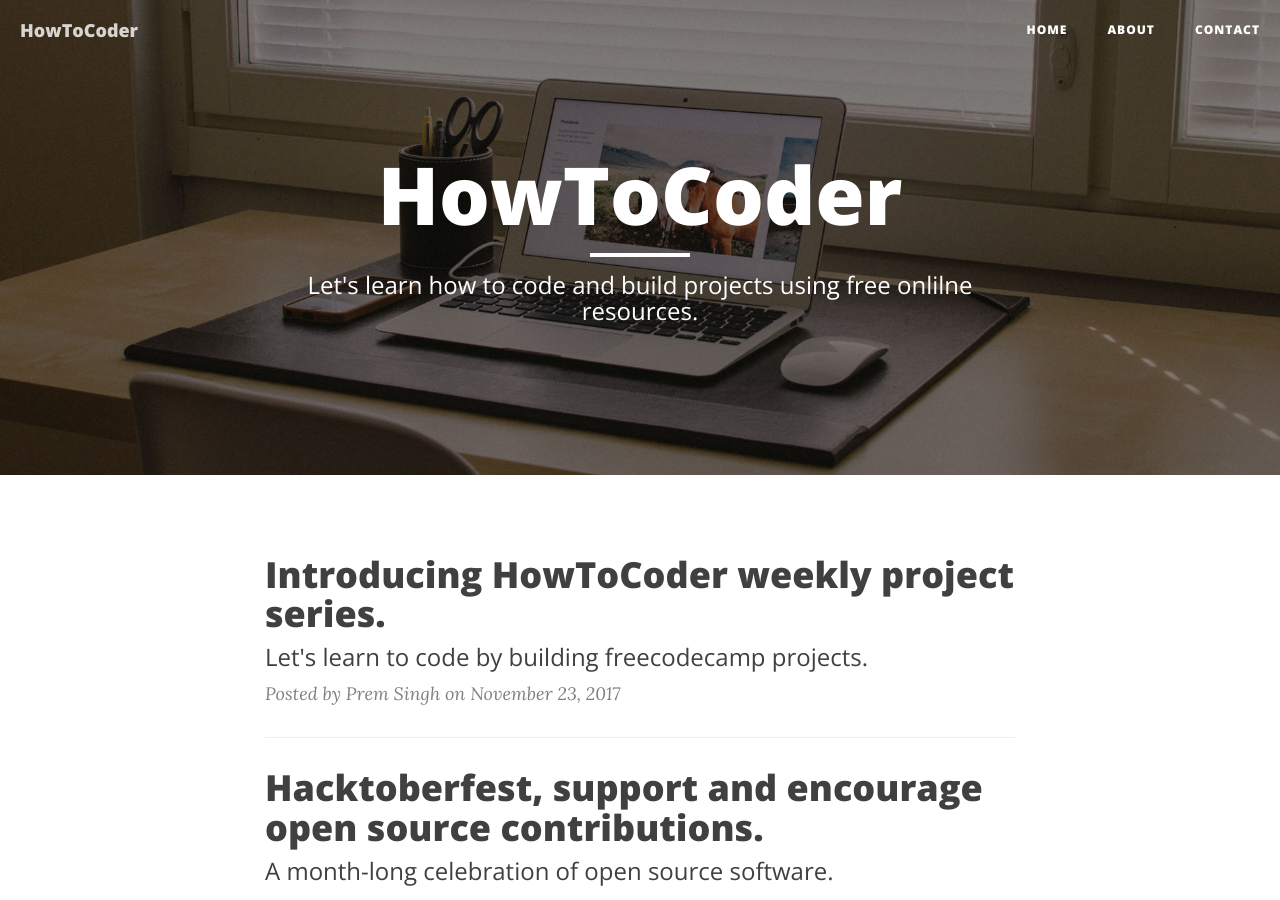
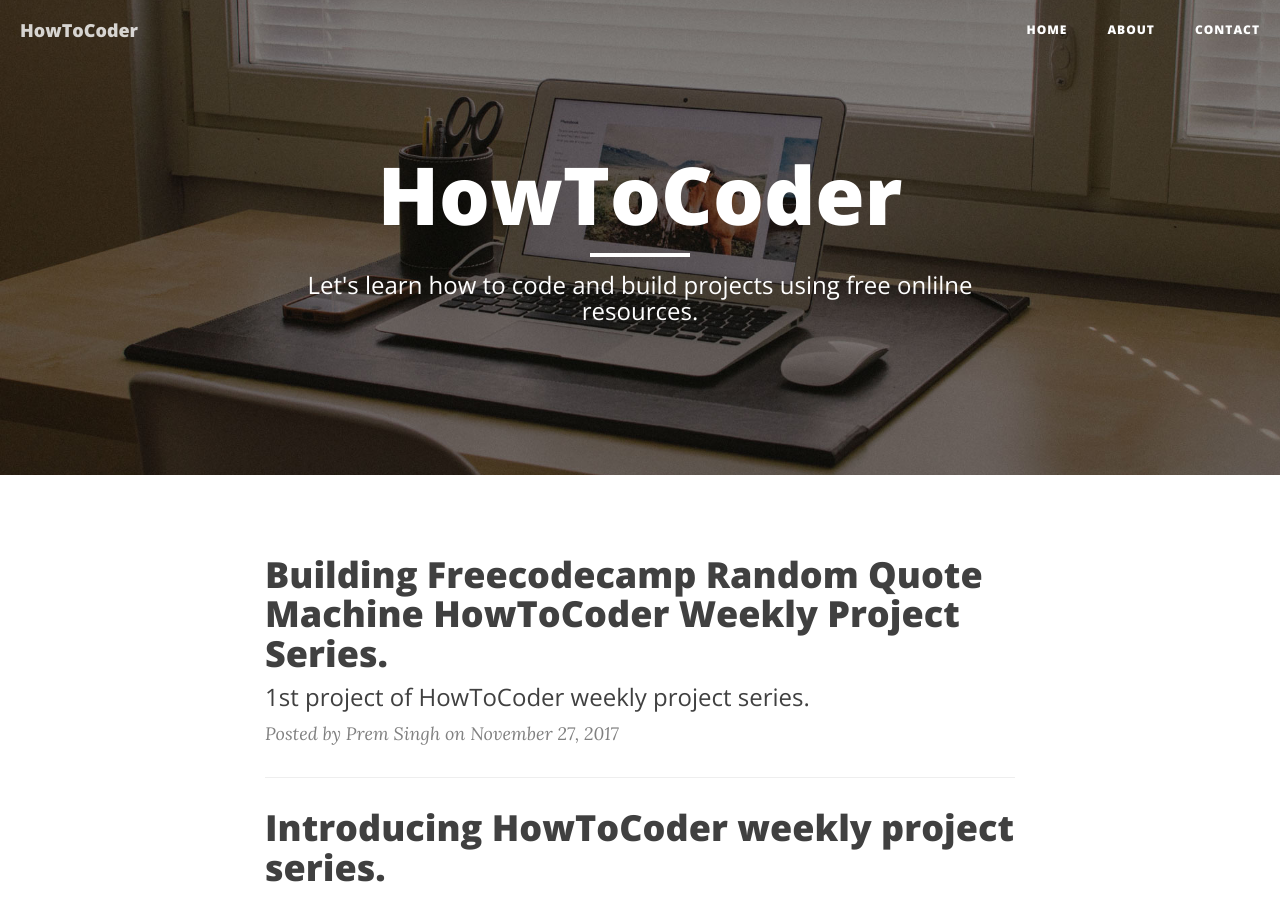
Before and after one commit to PREMPRAKASHSINGH/blog, a Jekyll site: the page built from index.html, in a window 1280 px wide and 900 px high. Built offline with Jekyll 4.4.1, drawn with Linux system fonts in a browser that asks for light colours; nearby versions of some CDN libraries; the list of posts is cut into pages by our own code; some of the changed lines change nothing that is shown.

Commit message:
added Random quote app post

````diff
--- /dev/null
+++ b/_posts/2017-11-27-Building-Freecodecamp-Random-Quote-Machine-HowToCoder-Weekly-Project-Series.md
@@ -0,0 +1,407 @@
+---
+layout:     post
+title:      "Building Freecodecamp Random Quote Machine HowToCoder Weekly Project Series."
+subtitle:   "1st project of HowToCoder weekly project series."
+description: "HowToCoder - Building Freecodecamp Random Quote Machine HowToCoder Weekly Project Series."
+comments:   true
+date:       '2017-11-27 12:00:00'
+author:     "Prem Singh"
+header-img: "img/Random-Quote-Machine-3.PNG"
+---
+
+
+<img  src="{{ site.baseurl }}/img/Random-Quote-Machine.PNG" style="width: 100%" alt="freecodecamp Random Quote Machine Project"/>
+
+I am starting from Intermediate Front-end Projects as i said in the last post.
+
+If you haven't read the last post, read it here <a href="//" target="_blank">Introducing HowToCoder weekly project series.</a>
+
+Today i will be doing the first intermediate project and that is building the Random Quote Machine.
+
+# Build a Random Quote Machine
+The Random Quote Machine will be a single page app.
+Showing the quote in a block.
+The user stories are as follows:
+* I can click a button to show me a new random quote.
+* I can press a button to tweet out a quote.
+
+How will it look like after the completion of this project?
+
+<a href="https://howtocoder.github.io/Random-Quote-Machine/" target="_blank">View Live</a>
+
+<a href="https://github.com/HowToCoder/Random-Quote-Machine" target="_blank">Code On Github</a>
+
+flow of app or how the app will work?
+
+[app]->making ajax api call to Random Quote API when "New Quote" button is clicked.
+
+[app]<-got response from Random Quote API in json and render it in html.
+
+## Prerequisites?
+Basics of Bootstrap but not mandatory.
+
+Basics of Jquery ajax but i am gonna explain anyway.
+
+Git bash shell installed. If not then install it from <a href="//git-scm.com/downloads" target="_blank">here</a>
+
+Don't worry if you don't know Bootstrap, it's a css framework, you can use plain css for styling if you want.
+
+So let's start building it.
+
+# Project Setup
+## Directory Structure
+```
+--css/
+----style.css
+--js/
+----script.js
+index.html
+```
+
+### index.html
+Open index.html and paste the following code.
+```html
+<!DOCTYPE html>
+<html lang="en">
+<head>
+  <meta charset="UTF-8">
+  <title>Random Quote Machine</title>
+  <!-- font-awesome stylesheet for icons -->
+  <link rel="stylesheet" href="https://maxcdn.bootstrapcdn.com/font-awesome/4.5.0/css/font-awesome.min.css">
+  <!-- bootstrap css stylesheet -->
+  <link rel="stylesheet" href="https://maxcdn.bootstrapcdn.com/bootstrap/3.3.5/css/bootstrap.min.css">
+  <!-- custom css stylesheet -->
+  <link rel="stylesheet" href="./css/screen.css">
+  <link href="https://fonts.googleapis.com/css?family=Lobster" rel="stylesheet" type="text/css">
+  <!-- jquery and bootstrap cdn js file -->
+  <script src="https://ajax.googleapis.com/ajax/libs/jquery/1.11.3/jquery.min.js"></script>
+  <script src="https://maxcdn.bootstrapcdn.com/bootstrap/3.3.6/js/bootstrap.min.js" integrity="sha384-0mSbJDEHialfmuBBQP6A4Qrprq5OVfW37PRR3j5ELqxss1yVqOtnepnHVP9aJ7xS" crossorigin="anonymous"></script>
+</head>
+<body class="col">
+  <div class="container">
+    <h1 class="text-center name"><b>The Random Quote Machine</b></h1>
+  </div>
+  <script src="./js/main.js"></script>
+</body>
+</html>
+```
+In above code i have added the basic skeleton of an html web page. I have included all the required css and js files inside the head tag.
+
+In the body, i have a class as ```.col``` which applies a background-color and we have a div with class ```.container``` which basically is like a container for the webpage in bootstrap.
+
+And just before the closing of body tage i have included the ```/js/main.js``` javascript file which will contain the code for the Ajax API call to get random quotes from an API.
+
+Now you need to add a div containing a quote, author and share to twitter button.
+
+So let's add quote with class "quote" and author in a h4 tag inside the container div
+
+```html
+<!-- paste inside the body tag -->
+<div class="container">
+  <h1 class="text-center name"><b>The Random Quote Machine</b></h1>
+  <div class="row">
+    <div class="col-md-6 col-md-push-3">
+      <div class="quote text-center">
+        <h2>
+          <i class="fa fa-quote-left"></i>
+          <span id="data">Click New Quote button to get a quote.</span>
+        </h2>
+        <div class="pull-right">
+          <h4>-author</h4>
+        </div>
+      </div>
+    </div>
+  </div>
+</div>
+```
+
+I am using bootstrap grid system where you divide the page row into 12 columns.
+
+The class ```.row``` creates a row and inside that we have class ```.col-md-6``` which says take space upto the 6 columns out of 12.
+
+Also i have added one more class as ```col-md-push-3``` which pushes the ```.col-md-6``` class 3 columns towards right so that it becomes at the center of the 12 grid columns.
+
+The class ```.pull-right``` which contains the author get's pulled towards right of the page. It is like ```float: right``` property of css.
+
+If you are wondering what an &lt;i&gt; tag is then it's an icon for quote by font awesome. I have already included font awesome css inside the head tag.
+
+Let's add the "twitter button" to tweet the quote and the get "new quote" button.
+
+```html
+<!-- paste inside the body tag -->
+<div class="container">
+  <h1 class="text-center name"><b>The Random Quote Machine</b></h1>
+  <div class="row">
+    <div class="col-md-6 col-md-push-3">
+      <div class="quote text-center">
+        <h2>
+          <i class="fa fa-quote-left"></i>
+          <span id="data">Click New Quote button to get a quote.</span>
+        </h2>
+        <div class="pull-right">
+          <h4>-author</h4>
+        </div>
+        <!-- Adding twitter button and get new quote button -->
+        <br>
+        <br>
+        <div class="socialmedia pull-left">
+          <a href="#" id="twitter" class="btn btn-lg col" target=_blank>
+            <i class="fa fa-twitter"></i>
+          </a>
+        </div>
+        <div class="col">
+          <a href="javascript:;" id="newquote" class="btn btn-lg pull-right col">New Quote</a>
+        </div>
+        <br>
+      </div>
+    </div>
+  </div>
+  <br>
+  <br>
+  <p class="text-center"><a href="http://howtocoder.com" target="_blank">by HowToCoder</a></p>
+</div>
+```
+
+I added a twitter button inside of a div with class as ```.socialmedia pull-left```. And i added a font awesome twitter icon.
+
+The button "New Quote" have an id as ```newquote``` and is placed inside a div with class ```.col```.
+
+Now Open the page in web browser. You will see following output.
+
+<img  src="{{ site.baseurl }}/img/RQM/RQM-1.PNG" style="width: 100%" alt="freecodecamp Random Quote Machine Project"/>
+
+I know it's not looking good right now :( . let's add css for this.
+
+### css/screen.css
+
+```css
+.col {
+  background-color: rgba(246, 36, 89, 0.8);
+}
+.color {
+  color: rgba(246, 36, 89, 0.8);
+}
+
+.name {
+  margin-top: 50px;
+  font-family: 'Lobster', cursive;
+  color: white;
+}
+
+.quote {
+  background-color: #ECF0F1;
+  margin: 0 auto;
+  margin-top: 12%;
+  padding: 40px;
+  border-radius: 4px;
+}
+
+.socialmedia a {
+  background-color: rgba(246, 36, 89, 0.8);
+}
+
+a {
+  color: white;
+}
+```
+
+And now it will look like this.
+
+<img  src="{{ site.baseurl }}/img/RQM/RQM-2.PNG" style="width: 100%" alt="freecodecamp Random Quote Machine Project"/>
+
+What do you think now? Beautiful isn't it? :)
+
+<div style="width:100%;height:0;padding-bottom:77%;position:relative;"><iframe src="https://giphy.com/embed/AVBo5eqFXd3SU" width="100%" height="100%" style="position:absolute" frameBorder="0" class="giphy-embed" allowFullScreen></iframe></div>
+
+Now when you click on New Quote button then it should make and ajax call to random famous quote api and give a random quote as response. And it should update the quote text.
+
+But right now When you click New Quote button it is not doing anything.
+
+Time to add javascript code. I am using Jquery.
+
+### js/main.js
+
+```javascript
+/** js/main.js **/
+$(document).ready(function(){
+  $('#newquote').click(function(){
+    var color=['#F64747','#663399','#4183D7','#22313F','#9A12B3','#03A678']; /* array of hex color */
+    var index=color[Math.floor(Math.random()*color.length)]; /* random color from color array */
+    getRandomQuote();
+  });
+});
+
+/** ajax function which make api call to random-famous-quote-api **/
+function getRandomQuote(){
+  var color=['#F64747','#663399','#4183D7','#22313F','#9A12B3','#03A678']; /* array of hex color */
+  var index=color[Math.floor(Math.random()*color.length)]; /* random color from color array */
+  /* Make ajax call here */
+}
+```
+
+The ```$(document).ready()``` function says run this function code when the whole document gets loaded.
+I am adding a click event on the "New Quote" button which has id as ```newquote```.
+
+```getRandomQuote()``` function will make ajax call.
+
+The color array is an array of hex colors and then i am assigning a variable index a value as random index of color array.
+
+```Math.floor(Math.random()*color.length)```  = random index of color array i.e between 0 to length of color array.
+
+Using this random index the color is selected and stored in the variable called index.
+
+Which then will be applied as background color to body so that on each click it will change the background color of the body.
+
+i am using quotes.stormconsultancy random quote API.
+
+Let's add the code for ```getRandomQuote()``` function ajax call.
+
+```javascript
+/** js/main.js **/
+
+/** ajax function which make api call to talaikis random quote api **/
+function getRandomQuote(){
+  var color=['#F64747','#663399','#4183D7','#22313F','#9A12B3','#03A678']; /* array of hex color */
+  var index=color[Math.floor(Math.random()*color.length)]; /* random color from color array */
+  $.ajax({
+    url: 'https://talaikis.com/api/quotes/random/',
+    type: 'GET',
+    dataType: 'json',
+    success: function(data) {
+      alert(JSON.stringify(data));
+    },
+    error: function(err) {
+      $('.quote #data').html("Oops something went wrong.");
+    }
+  });
+}
+```
+
+This $.ajax() function takes an object containing following properties:
+* url - the url of the api end point.
+* type - the type of call like get or post etc.
+* datatype - data that you expect to receive from the ajax call
+* success - a function which gets called when the ajax call successfully returns the response
+* error - a function which gets called in case of any errors in ajax call.
+
+Now refresh index.html and click on the "New Quote" button and you can see the response in an alert.
+
+The response object contains the author and quote as key value pairs.
+
+```javascript
+{
+  "quote":"Personal beauty is a greater recommendation than any letter of reference.",
+  "author":"Aristotle","cat":"beauty"
+}
+```
+
+It's time to update the quote and author with the response we got from ajax call.
+
+In the success function add following code.
+
+```javascript
+success: function(data) {
+  var quote=data.quote;
+  var author=data.author;
+  $('.quote #data').html(quote);
+  $('.quote h4').html("-"+author);
+  $('body').css('background-color', index);
+  $('.col').css('background-color', index);
+  $('.socialmedia a').css('background-color', index);
+  $('#newquote').css('color','white');
+  $('.color').css('color', index);
+  $('#twitter').attr('href',"https://twitter.com/intent/tweet?text="+quote+"   "+author);
+}
+```
+
+I am accessing the quote and author using object dot notation to access object properties.
+
+The ```$('.quote #data').html(quote)``` line updates the html inside the div having id as ```data```.
+Similarly i am updating the author which is inside of a h4 tag.
+
+I have a random color hex code from the index variable and i am updating the background-color of body with the random color. And updating some other css properties.
+
+And in the last, i am updating the href attribute of the twitter button. So on click it will take you to twitter to tweet the quote with author.
+
+Now refresh the page and click on get "New Quote" button.
+It should update the quote and author each time you click "New Button".
+
+Congratulations, You have successfully completed the Build Random Quote Machine Project.
+
+<img src="{{ site.baseurl }}/img/gifs/did-it.gif" alt="Congratulations"/>
+
+<br>
+
+# Let's Push your code to Github
+
+Now time to push the code to github repo. Go to <a href="//github.com" target="_blank">github</a> and create a new repository.
+
+<img  src="{{ site.baseurl }}/img/RQM/RQM-3.PNG" style="width: 300px" alt="Create New Github Repository"/>
+
+Fill up repository name and description. And click on "Create repository" button.
+
+<img  src="{{ site.baseurl }}/img/RQM/RQM-4.PNG" style="width: 100%" alt="Create New Github Repository"/>
+
+Copy the repository url. It will be ``https://github.com/<your-username>/<Repository-name>.git``.
+
+Now open git shell and navigate to your project folder. And type ``` git init ``` in github shell.
+
+This command initializes the Directory as the repository. And you are now on the master branch of the repository.
+
+<img  src="{{ site.baseurl }}/img/RQM/RQM-5.PNG" style="width: 100%" alt="Initialize Github Repository"/>
+
+Now you need to add a remote as your github repository. A remote is where code will be stored i.e the one you above copied.
+
+Type ``` git remote add origin https://github.com/user/repo.git ```.
+
+Now type ``` git status ``` and it will show the untracked files.
+
+You need to add these files and commit the changes.
+
+Type ``` git add . ``` and it will add all untracked files, so time to commit the changes.
+
+Type ``` git commit -m "initial commit - completed project" ```
+
+You have committed the files and now push it to the remote.
+
+Type ``` git push origin master ```. This command pushes the the code on the master branch to the remote named origin.
+
+<img  src="{{ site.baseurl }}/img/RQM/RQM-6.PNG" style="width: 100%" alt="Git commands"/>
+
+<img  src="{{ site.baseurl }}/img/RQM/RQM-7.PNG" style="width: 100%" alt="Git push command"/>
+
+Now navigate to your repository on github and you can see your files there
+
+# Let's make it live on github pages
+
+Go to ```Settings tab``` on your project repo page, scroll down to ```Github Pages``` section.
+
+Select the source as your ``` master branch``` and click save.
+
+<img  src="{{ site.baseurl }}/img/RQM/RQM-8.PNG" style="width: 100%" alt="Git push command"/>
+
+And as you click save you will see a message saying ``` Your site is ready to be published at http://<user>.github.io/<project-name> ```.
+
+And also click on the "Enforce https" to make your site available on https.
+
+Now you can visit the url and see your project live.
+
+It's live up and running. Good job.
+
+<div style="width:100%;height:0;padding-bottom:80%;position:relative;"><iframe src="https://giphy.com/embed/26DOoDwdNGKAg6UKI" width="100%" height="100%" style="position:absolute" frameBorder="0" class="giphy-embed" allowFullScreen></iframe></div>
+
+# Conclusion
+
+* You successfully completed the Build a Random Quote Machine project.
+
+* You learned about how ajax and apis work.
+
+* You learned how to push your code to Github.
+
+* And how to deploy your project to github pages.
+
+If you have any doubts or questions, write in the comments. I would love to help.
+
+Did you find this article useful? Write your comments below.
+
+If you found this article helpful, do share with your friends. Thank you :)
--- a/index.html
+++ b/index.html
@@ -7,8 +7,7 @@
 {% for post in paginator.posts %}
 <div class="post-preview">
   <a href="{{ post.url | prepend: site.baseurl }}">
-        <h2 class="post-title">            {{ post.title }}
-        </h2>
+    <h2 class="post-title">{{ post.title }}</h2>
       {% if post.subtitle %}
     <h3 class="post-subtitle">
       {{ post.subtitle }}
````
Also changed, not shown: img/RQM/RQM-1.PNG (added), img/RQM/RQM-2.PNG (added), img/RQM/RQM-3.PNG (added), img/RQM/RQM-4.PNG (added), img/RQM/RQM-5.PNG (added), img/RQM/RQM-6.PNG (added), img/RQM/RQM-7.PNG (added), img/RQM/RQM-8.PNG (added), img/Random-Quote-Machine-2.PNG (added), img/Random-Quote-Machine-3.PNG (added), img/Random-Quote-Machine.PNG (added). Lines whose indentation alone changed are shown as unchanged.
